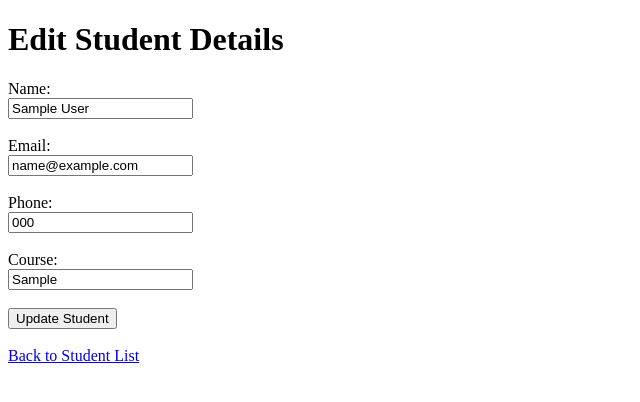
After one commit to fida-fei/student-management-system, a PHP site: page /edit_student.php?id=1 in a window 1280 px wide. The commit adds this page. Shown: the top 402 px of the page, without its empty margins (0-640 px from the left). Run offline with PHP 8.4, Linux system fonts and the light colour scheme; tables that the repository leaves empty or names only in its code hold one stand-in row (values such as "Sample post").

Commit message:
Complete student CRUD operations

```diff
--- /dev/null
+++ b/edit_student.php
@@ -0,0 +1,72 @@
+<?php
+
+include 'db.php';
+
+if (!isset($_GET['id']) || !filter_var($_GET['id'], FILTER_VALIDATE_INT)) {
+    exit("Invalid student ID.");
+}
+
+$id = (int) $_GET['id'];
+
+$sql = "SELECT * FROM students WHERE id = ?";
+$stmt = $conn->prepare($sql);
+$stmt->bind_param("i", $id);
+$stmt->execute();
+
+$result = $stmt->get_result();
+
+if ($result->num_rows === 0) {
+    exit("Student not found.");
+}
+
+$student = $result->fetch_assoc();
+
+?>
+
+<!DOCTYPE html>
+<html>
+<head>
+    <title>Edit Student</title>
+</head>
+<body>
+
+    <h1>Edit Student Details</h1>
+
+    <form action="update_student.php" method="POST">
+
+        <input type="hidden" name="id"
+               value="<?php echo $student['id']; ?>">
+
+        <label>Name:</label><br>
+        <input type="text" name="name"
+               value="<?php echo htmlspecialchars($student['name']); ?>"
+               required><br><br>
+
+        <label>Email:</label><br>
+        <input type="email" name="email"
+               value="<?php echo htmlspecialchars($student['email']); ?>"
+               required><br><br>
+
+        <label>Phone:</label><br>
+        <input type="text" name="phone"
+               value="<?php echo htmlspecialchars($student['phone'] ?? ''); ?>"><br><br>
+
+        <label>Course:</label><br>
+        <input type="text" name="course"
+               value="<?php echo htmlspecialchars($student['course'] ?? ''); ?>"><br><br>
+
+        <button type="submit">Update Student</button>
+
+    </form>
+
+    <br>
+
+    <a href="index.php">Back to Student List</a>
+
+</body>
+</html>
+
+<?php
+$stmt->close();
+$conn->close();
+?>
```
Also changed, not shown: delete_student.php (added, +26 -0 lines), index.php (+49 -0 lines), update_student.php (added, +37 -0 lines).
